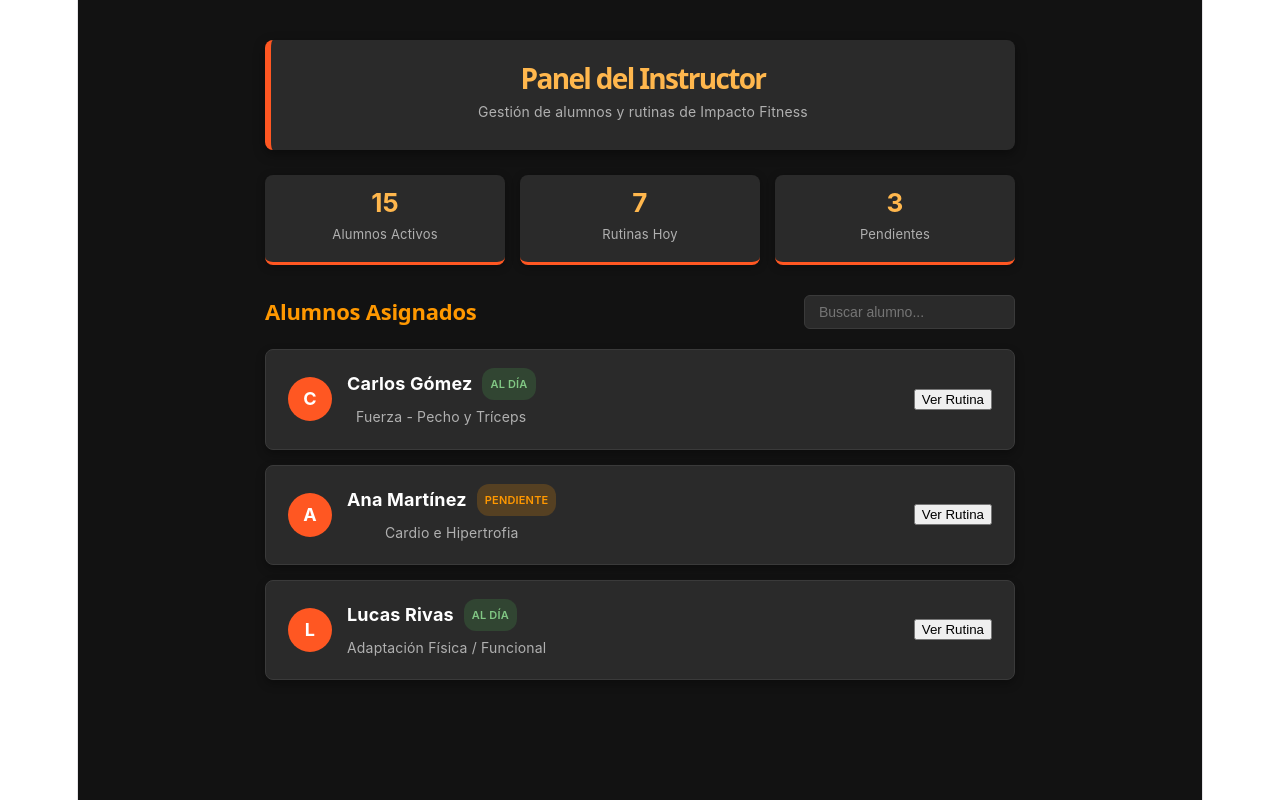
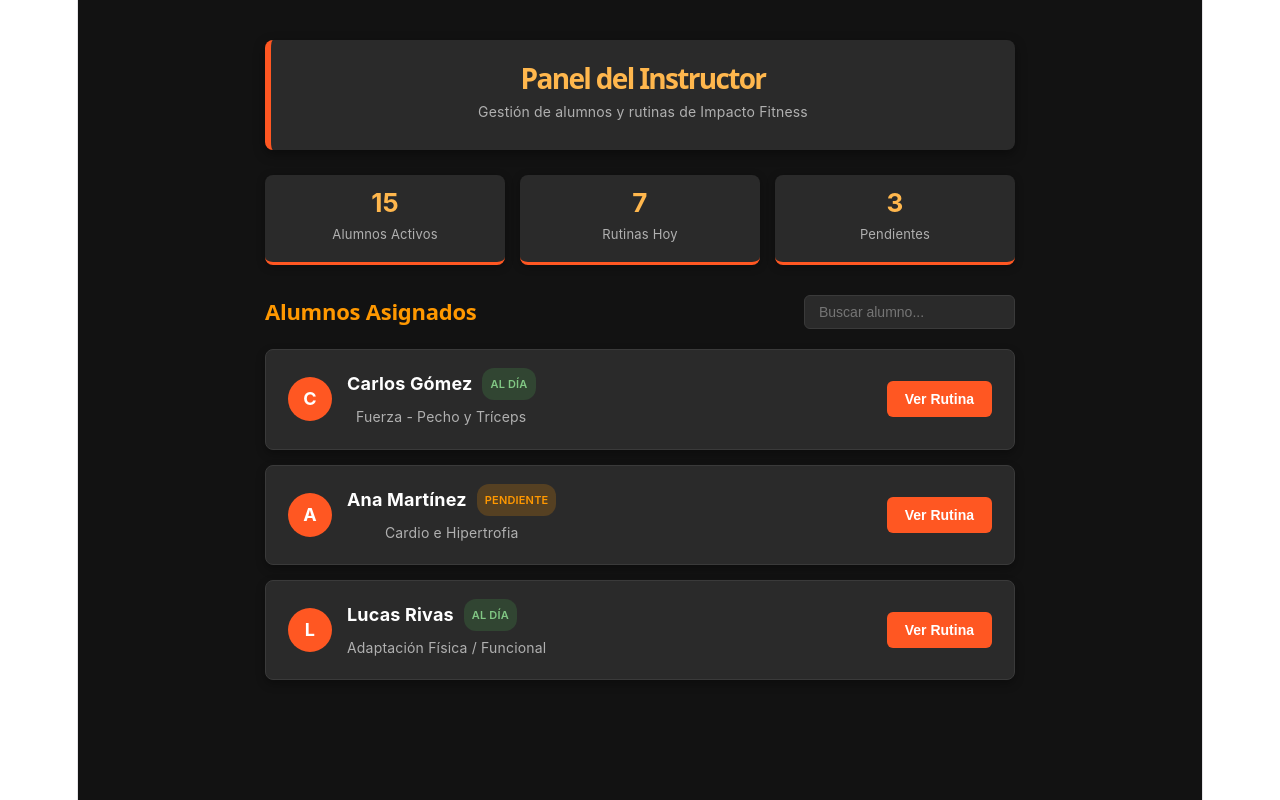
Before and after one commit to mateobaudracco22/ImpactoFitness, a React (Vite) app: page /instructor in a window 1280 px wide. Built offline with nearby package versions, Linux system fonts and the light colour scheme.

Commit message:
Estilos para botones interactivos y tarjetas de ejercicios.
- Estilos para el listado de ejercicios.
- Colores según la paleta de Impacto Fitness.

```diff
--- a/src/estilos/Instructor.css
+++ b/src/estilos/Instructor.css
@@ -181,3 +181,54 @@
   background-color: rgba(255, 152, 0, 0.2);
   color: var(--tono-medio);
 }
+.btn-ver-rutina {
+  background-color: var(--acento-principal);
+  color: var(--texto-blanco);
+  border: none;
+  padding: 10px 18px;
+  border-radius: 6px;
+  font-weight: 600;
+  font-size: 14px;
+  cursor: pointer;
+  transition: transform 0.2s ease, background-color 0.2s ease;
+}
+
+.btn-ver-rutina:hover {
+  background-color: var(--tono-medio);
+  transform: translateY(-2px);
+}
+
+.btn-volver {
+  background-color: transparent;
+  color: var(--detalle-brillo);
+  border: 1px solid var(--detalle-brillo);
+  padding: 8px 16px;
+  border-radius: 6px;
+  cursor: pointer;
+  margin-bottom: 20px;
+  font-weight: 600;
+  transition: all 0.2s ease;
+}
+
+.btn-volver:hover {
+  background-color: var(--detalle-brillo);
+  color: var(--bg-principal);
+}
+
+/* Detalle de Ejercicios */
+.ejercicio-titulo {
+  color: var(--acento-principal);
+  margin: 0 0 6px 0;
+  font-size: 18px;
+}
+
+.ejercicio-series {
+  margin: 0;
+  color: var(--texto-blanco);
+  font-weight: 500;
+}
+
+.ejercicio-desc {
+  color: var(--texto-gris);
+  font-size: 13px;
+}
--- a/src/estilos/instructor.css
+++ b/src/estilos/instructor.css
@@ -181,3 +181,54 @@
   background-color: rgba(255, 152, 0, 0.2);
   color: var(--tono-medio);
 }
+.btn-ver-rutina {
+  background-color: var(--acento-principal);
+  color: var(--texto-blanco);
+  border: none;
+  padding: 10px 18px;
+  border-radius: 6px;
+  font-weight: 600;
+  font-size: 14px;
+  cursor: pointer;
+  transition: transform 0.2s ease, background-color 0.2s ease;
+}
+
+.btn-ver-rutina:hover {
+  background-color: var(--tono-medio);
+  transform: translateY(-2px);
+}
+
+.btn-volver {
+  background-color: transparent;
+  color: var(--detalle-brillo);
+  border: 1px solid var(--detalle-brillo);
+  padding: 8px 16px;
+  border-radius: 6px;
+  cursor: pointer;
+  margin-bottom: 20px;
+  font-weight: 600;
+  transition: all 0.2s ease;
+}
+
+.btn-volver:hover {
+  background-color: var(--detalle-brillo);
+  color: var(--bg-principal);
+}
+
+/* Detalle de Ejercicios */
+.ejercicio-titulo {
+  color: var(--acento-principal);
+  margin: 0 0 6px 0;
+  font-size: 18px;
+}
+
+.ejercicio-series {
+  margin: 0;
+  color: var(--texto-blanco);
+  font-weight: 500;
+}
+
+.ejercicio-desc {
+  color: var(--texto-gris);
+  font-size: 13px;
+}
```
